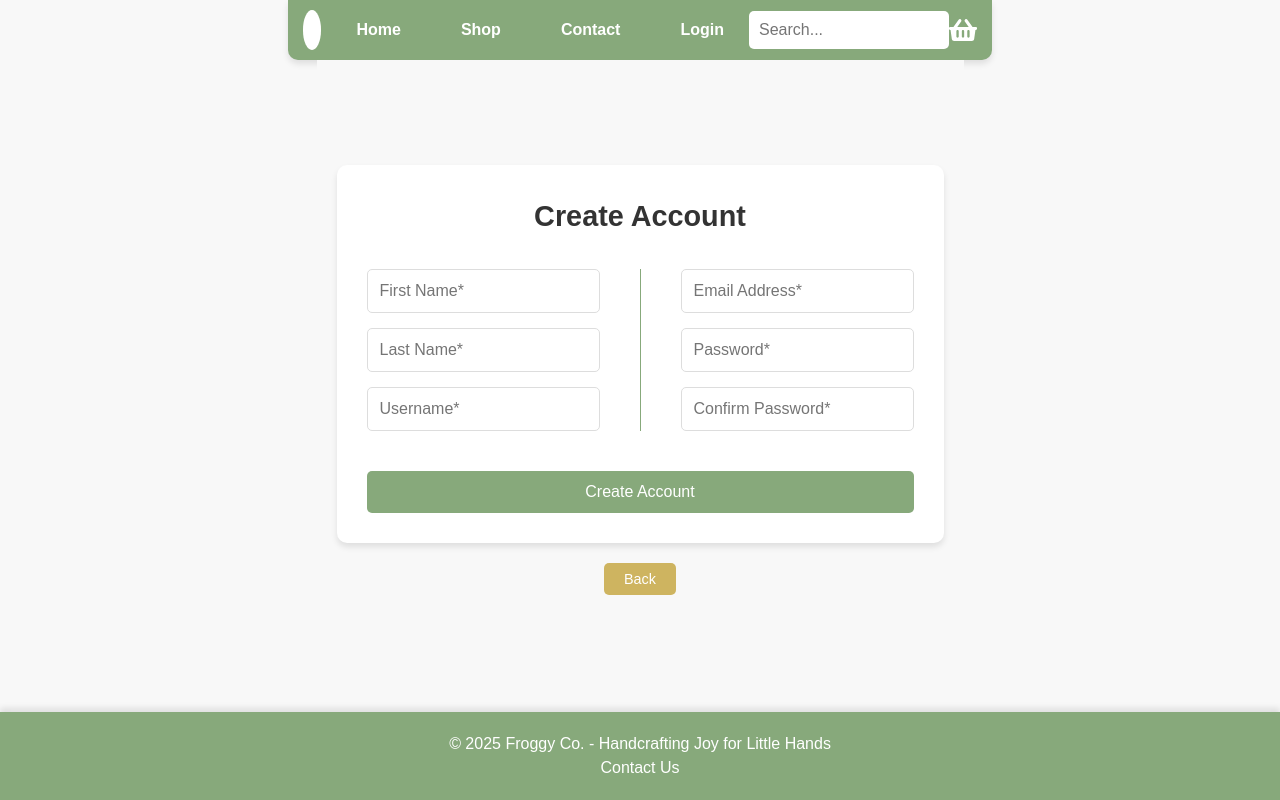
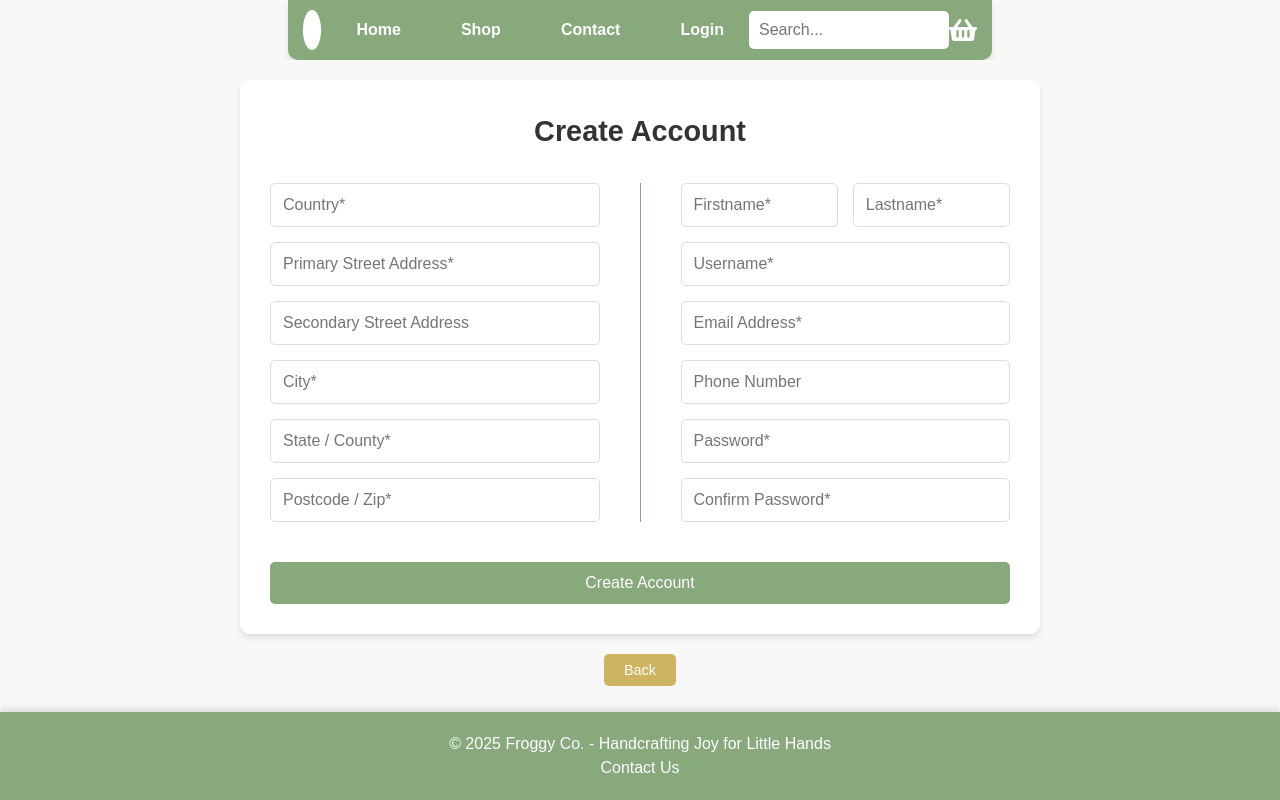
Before and after one commit to Jacks-orgi/Frog-Store, a React (Vite) app: page /Frog-Store/register in a window 1280 px wide. Built offline with nearby package versions, Linux system fonts and the light colour scheme.

Commit message:
Register page fixes
Added address fields for register page

```diff
--- a/src/pages/RegisterPage.css
+++ b/src/pages/RegisterPage.css
@@ -41,6 +41,13 @@
   flex-direction: column;
   gap: 15px;
 }
+
+.form-row {
+    flex: 1;
+    display: flex;
+    flex-direction: row;
+    gap: 15px;
+  }
 
 .form-divider {
   width: 1px;
--- a/src/pages/RegisterPage.jsx
+++ b/src/pages/RegisterPage.jsx
@@ -4,13 +4,20 @@ import { useNavigate } from 'react-router-dom';
 import './RegisterPage.css';
 
 const RegisterPage = () => {
-  var [firstname, setFirstname] = useState('');
-  var [lastname, setLastName] = useState('');
-  var [username, setUsername] = useState('');
-  var [email, setEmail] = useState('');
-  var [password, setPassword] = useState('');
-  var [confirmPassword, setConfirmPassword] = useState('');
-  var [error, setError] = useState('');
+  const [firstname, setFirstname] = useState('');
+  const [lastname, setLastName] = useState('');
+  const [username, setUsername] = useState('');
+  const [email, setEmail] = useState('');
+  const [phone, setPhone] = useState('');
+  const [password, setPassword] = useState('');
+  const [confirmPassword, setConfirmPassword] = useState('');
+  const [country, setCountry] = useState('');
+  const [address_line1, setAddressLine1] = useState('');
+  const [address_line2, setAddressLine2] = useState('');
+  const [city, setCity] = useState('');
+  const [state, setState] = useState('');
+  const [postcode, setPostCode] = useState('');
+  const [error, setError] = useState('');
 
   const navigate = useNavigate();
 
@@ -20,62 +27,94 @@ const RegisterPage = () => {
     return minLength && hasNumber;
   };
 
+  const emailRegex = /^[^\s@]+@[^\s@]+\.[^\s@]+$/;
+  const phoneRegex = /^[\d\s\-+()]{7,20}$/;
+  const postcodeRegex = /^([A-Z]{1,2}\d[A-Z\d]? \d[A-Z]{2})$/i;
+
   const handleSubmit = async (e) => {
     e.preventDefault();
 
-    username = username.trim();
-    password = password.trim();
+    const trimmed = [
+      firstname, lastname, username, email, phone, password, confirmPassword,
+      country, address_line1, city, state, postcode
+    ].map((f) => f.trim());
 
-    if (!firstname || !lastname || !username || !password || !confirmPassword) {
-      setError('Please fill all fields');
+    const [
+      tFirstname, tLastname, tUsername, tEmail, tPhone, tPassword, tConfirmPassword,
+      tCountry, tAddress1, tCity, tState, tPostcode
+    ] = trimmed;
+
+    if (!tFirstname || !tLastname || !tUsername || !tEmail || !tPassword || !tConfirmPassword ||
+        !tCountry || !tAddress1 || !tCity || !tState || !tPostcode) {
+      setError('Please fill all required fields');
       return;
     }
 
-    if (username.includes(' ') || password.includes(' ')) {
+    if (tUsername.includes(' ') || tPassword.includes(' ')) {
       setError('Username and password must not contain spaces.');
       return;
     }
 
-    if (username.length < 5) {
+    if (tUsername.length < 5) {
       setError('Username must be at least 5 characters.');
       return;
     }
 
-    if (!isPasswordValid(password)) {
+    if (!emailRegex.test(tEmail)) {
+      setError('Invalid email format.');
+      return;
+    }
+
+    if (!phoneRegex.test(tPhone)) {
+      setError('Invalid phone number.');
+      return;
+    }
+
+    if (!postcodeRegex.test(tPostcode)) {
+      setError('Invalid postcode format.');
+      return;
+    }
+
+    if (!isPasswordValid(tPassword)) {
       setError('Password must be at least 5 characters and contain at least 1 number.');
       return;
     }
 
-    if (password !== confirmPassword) {
+    if (tPassword !== tConfirmPassword) {
       setError('Passwords do not match.');
       return;
     }
 
     try {
       const res = await axios.post(
-        'https://2-12.co.uk/~ddar/FrogStore/api/insert_user.php',
+        'https://2-12.co.uk/~ddar/FrogStore/api/create_user.php',
         {
-          "firstname": firstname,
-          "lastname": lastname,
-          "username": username,
-          "email": email,
-          "password": password
+          firstname: tFirstname,
+          lastname: tLastname,
+          username: tUsername,
+          email: tEmail,
+          phone: tPhone,
+          password: tPassword,
+          address_line1: tAddress1,
+          address_line2: address_line2.trim(),
+          city: tCity,
+          postcode: tPostcode,
+          country: tCountry,
+          state: tState
         },
         { headers: { 'Content-Type': 'application/json' } }
       );
 
       const data = res.data;
-      console.log(data);
 
       if (data.success) {
         setError(null);
-        navigate('/home');
-        console.log('Account created!');
+        navigate('/');
       } else {
         setError(data.message);
       }
     } catch (err) {
-      setError('Server error. Please try again later.');
+      setError(err.message || 'An error occurred');
     }
   };
 
@@ -87,59 +126,26 @@ const RegisterPage = () => {
         <form onSubmit={handleSubmit} className="register-form">
           <div className="form-columns">
             <div className="form-column">
-              <input
-                className="register-input"
-                type="text"
-                name="fname"
-                value={firstname}
-                onChange={(e) => setFirstname(e.target.value)}
-                placeholder="First Name*"
-              />
-              <input
-                className="register-input"
-                type="text"
-                name="sname"
-                value={lastname}
-                onChange={(e) => setLastName(e.target.value)}
-                placeholder="Last Name*"
-              />
-              <input
-                className="register-input"
-                type="text"
-                name="username"
-                value={username}
-                onChange={(e) => setUsername(e.target.value)}
-                placeholder="Username*"
-              />
+              <input className="register-input" type="text" name="country" value={country} onChange={(e) => setCountry(e.target.value)} placeholder="Country*" />
+              <input className="register-input" type="text" name="address_line1" value={address_line1} onChange={(e) => setAddressLine1(e.target.value)} placeholder="Primary Street Address*" />
+              <input className="register-input" type="text" name="address_line2" value={address_line2} onChange={(e) => setAddressLine2(e.target.value)} placeholder="Secondary Street Address" />
+              <input className="register-input" type="text" name="city" value={city} onChange={(e) => setCity(e.target.value)} placeholder="City*" />
+              <input className="register-input" type="text" name="state" value={state} onChange={(e) => setState(e.target.value)} placeholder="State / County*" />
+              <input className="register-input" type="text" name="postcode" value={postcode} onChange={(e) => setPostCode(e.target.value)} placeholder="Postcode / Zip*" />
             </div>
 
             <div className="form-divider"></div>
 
             <div className="form-column">
-              <input
-                className="register-input"
-                type="email"
-                name="email"
-                value={email}
-                onChange={(e) => setEmail(e.target.value)}
-                placeholder="Email Address*"
-              />
-              <input
-                className="register-input"
-                type="password"
-                name="password"
-                value={password}
-                onChange={(e) => setPassword(e.target.value)}
-                placeholder="Password*"
-              />
-              <input
-                className="register-input"
-                type="password"
-                name="confirmpword"
-                value={confirmPassword}
-                onChange={(e) => setConfirmPassword(e.target.value)}
-                placeholder="Confirm Password*"
-              />
+              <div className="form-row">
+                <input className="register-input" type="text" name="firstname" value={firstname} onChange={(e) => setFirstname(e.target.value)} placeholder="Firstname*" />
+                <input className="register-input" type="text" name="lastname" value={lastname} onChange={(e) => setLastName(e.target.value)} placeholder="Lastname*" />
+              </div>
+              <input className="register-input" type="text" name="username" value={username} onChange={(e) => setUsername(e.target.value)} placeholder="Username*" />
+              <input className="register-input" type="email" name="email" value={email} onChange={(e) => setEmail(e.target.value)} placeholder="Email Address*" />
+              <input className="register-input" type="text" name="phone" value={phone} onChange={(e) => setPhone(e.target.value)} placeholder="Phone Number" />
+              <input className="register-input" type="password" name="password" value={password} onChange={(e) => setPassword(e.target.value)} placeholder="Password*" />
+              <input className="register-input" type="password" name="confirmPassword" value={confirmPassword} onChange={(e) => setConfirmPassword(e.target.value)} placeholder="Confirm Password*" />
             </div>
           </div>
 
```
